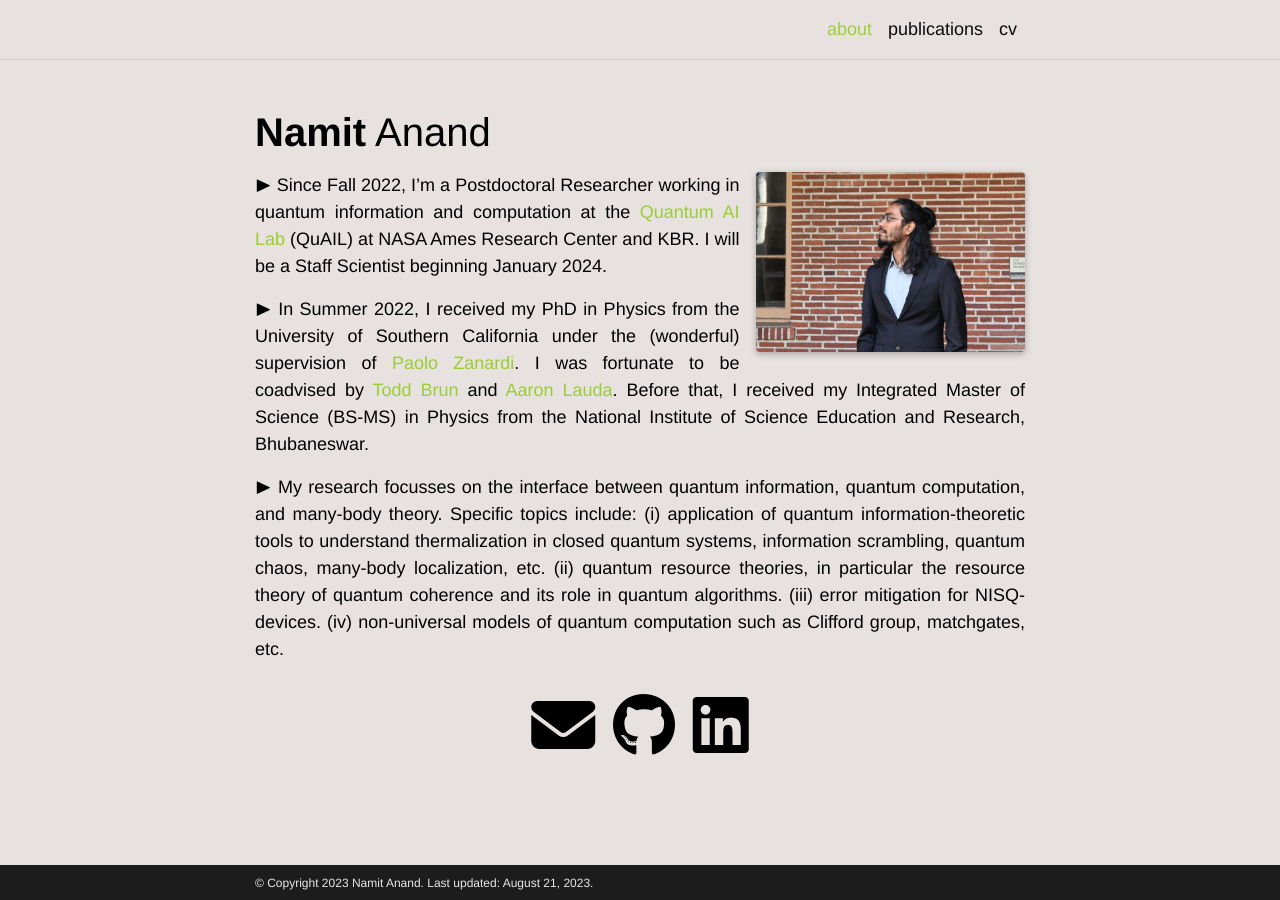
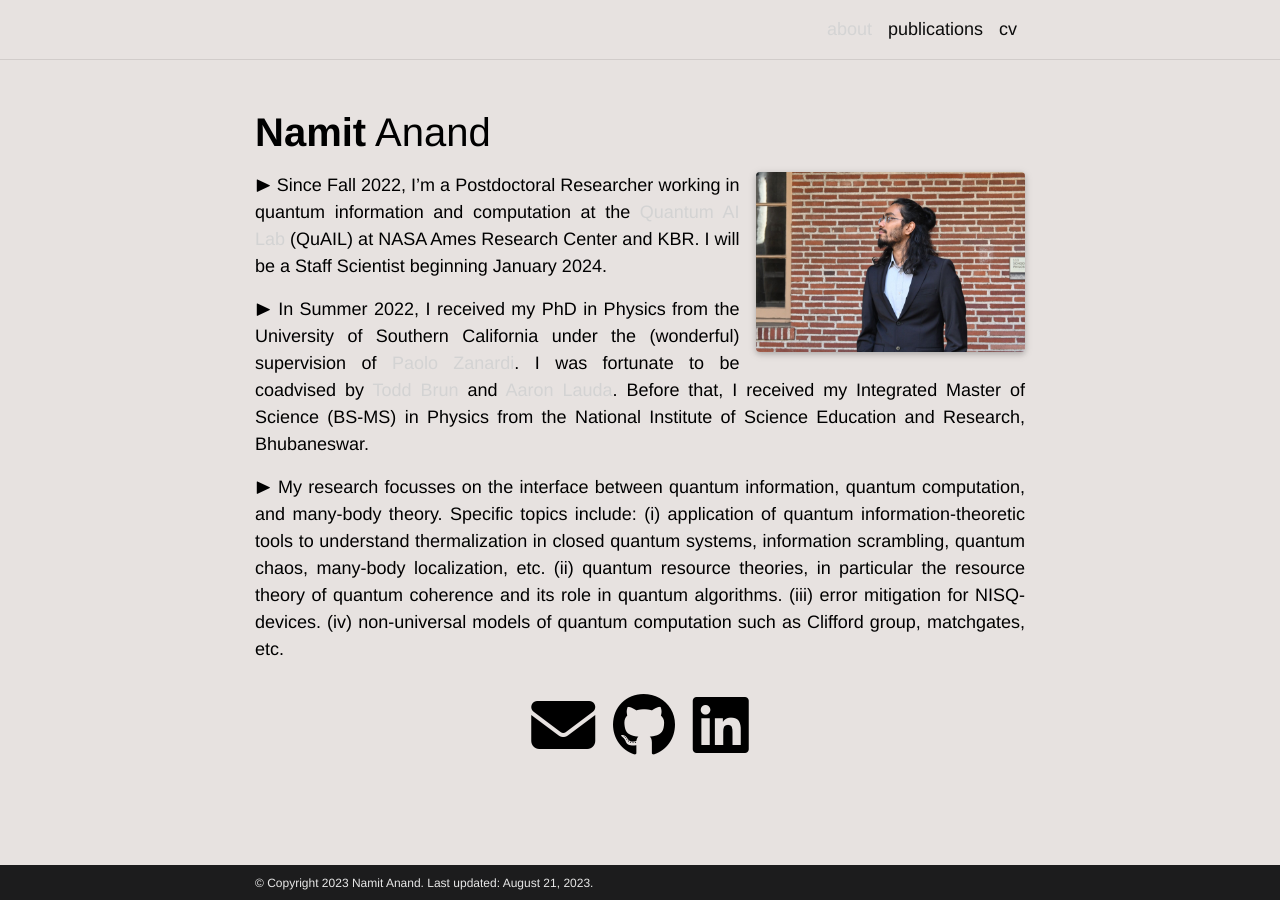
Before and after one commit to namitanand/namitanand.github.io, a Jekyll site: the page built from _pages/about.md, in a window 1280 px wide. Built offline with Jekyll 4.4.1, drawn with Linux system fonts in a browser that asks for light colours; full-size pictures stand in for the smaller copies a plugin makes; comment, search, counter and statistics services are not loaded; a style sheet for code colours, icons or effects is not loaded.

```diff
--- a/_sass/_themes.scss
+++ b/_sass/_themes.scss
@@ -7,8 +7,8 @@
   --global-code-bg-color: #faebd7;
   --global-text-color: #{$black-color};
   --global-text-color-light: #{$grey-color};
-  --global-theme-color: #9ACD32;
-  --global-hover-color: #9ACD32;
+  --global-theme-color: #D3D3D3;
+  --global-hover-color: #D3D3D3;
   --global-hover-text-color: #{$white-color};
   --global-footer-bg-color: #{$grey-color-dark};
   --global-footer-text-color: #{$grey-color-light};
```
